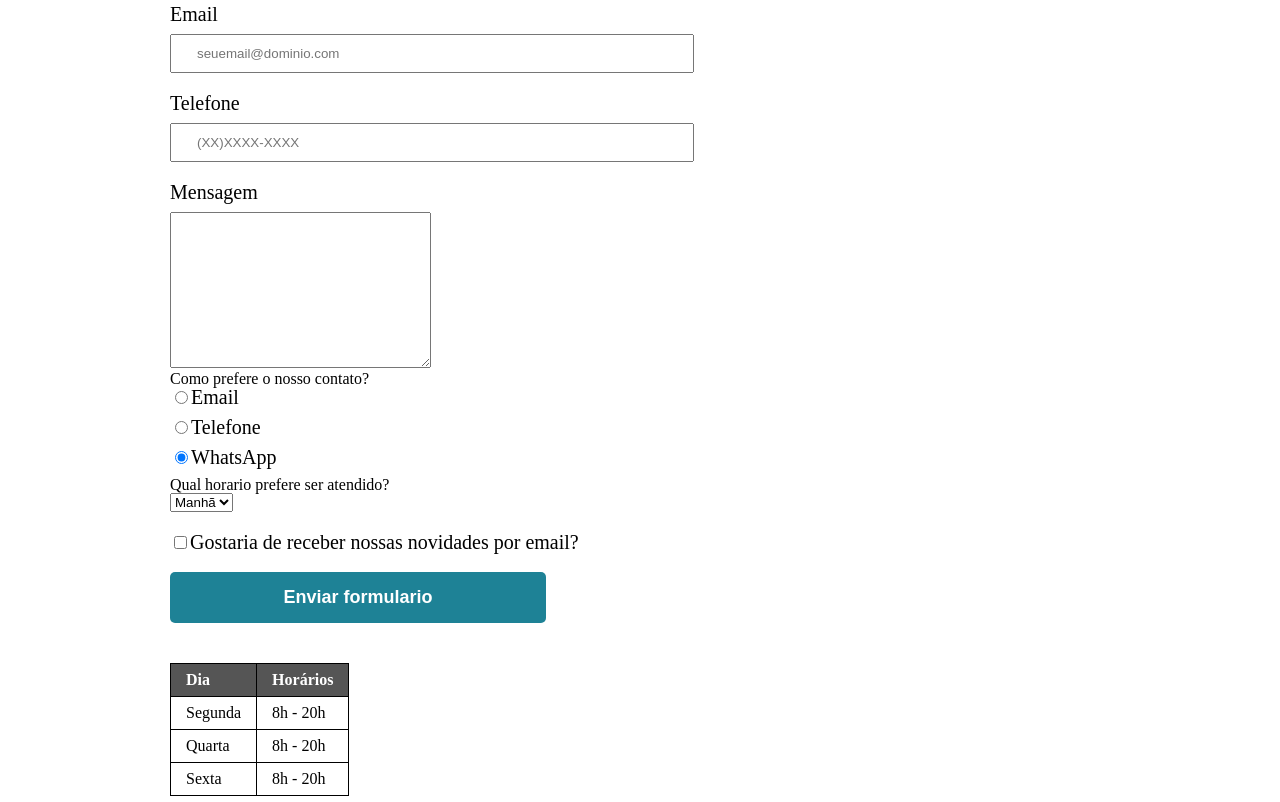
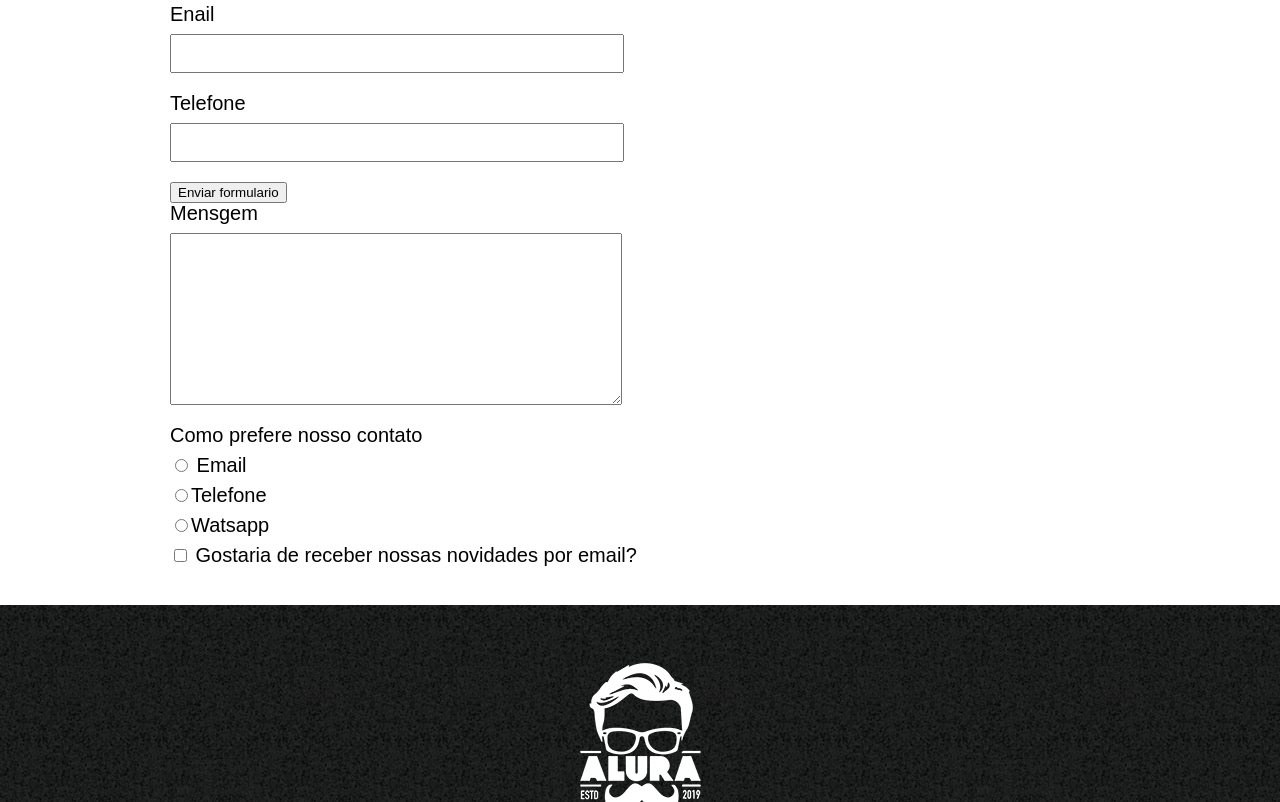
Before and after one commit to AnaNK9/A1, a plain HTML site: page contato.html in a window 1280 px wide. Shown: the part 418-1220 px from the top of the page. Drawn offline with Linux system fonts and the light colour scheme.

Commit message:
Add files via upload

```diff
--- a/contato.html
+++ b/contato.html
@@ -6,93 +6,61 @@
     <title>Contato - Barbearia Alura</title>
 
     <link rel="stylesheet" href="reset.css">
-    <link rel="stylesheet" href="produtos.css">
+    <link rel="stylesheet" href="./produtos.css">
 </head>
 
 <body>
     <header>
         <div class="caixa">
-          <h1><img src="logo.png" alt="cara de barba"></h1>
+            <h1><img src="./logo.png"></h1>
 
-<nav>
-    <ul>
-        <li class="itens"><a href="index.html">Home</a></li>
-        <li class="itens"><a href="produtos.html">Produtos</a></li>
-        <li class="itens"><a href="contato.html">Contato</a></li>
-    </ul>
-</nav>
-
-      </div>
+            <nav>
+                <ul>
+                    <li><a href="index.html">Home</a></li>
+                    <li><a href="produtos.html">Produtos</a></li>
+                    <li><a href="contato.html">Contato</a></li>
+                </ul>
+            </nav>
+        </div>
     </header>
 
-<main>
-    <form action="">
-         <label for="nomesobrenome">Nome e sobrenome</label>
-         <input type="text" id="nomesobrenome" class="input-padrao" required>
+    <main>
+        <form>
+            <label for="nomesobrenome">Nome e sobrenome</label>
+            <input type="text" id="nomesobrenome" class="input-padrao">
+            <label for="email">Enail</label>
+            <input type="text" id="email" class="input-padrao" >
+            <label for="telefone">Telefone</label>
+            <input type="text" id="telefone" class="input-padrao">
+            <input type="submit" value="Enviar formulario">
 
-         <label for="email">Email</label>
-         <input type="text" id="email" class="input-padrao" required placeholder="seuemail@dominio.com">
+            <label for="mensagem">Mensgem</label>
+            <textarea name="mensagem" id="mensagem" cols="60" rows="10" class="input-padrao"></textarea>
 
-         <label for="telefone">Telefone</label>
-         <input type="text" id="telefone" class="input-padrao" required placeholder="(XX)XXXX-XXXX">
+            <div>
+                <p>Como prefere nosso contato</p>
+                <label for="radio-email"><input type="radio" name="contato" value="email" id="radio-email"> Email</label>
 
-         <label for="mensagem"> Mensagem </label>
-         <textarea name="" id="mensagem" cols="30" rows="10"></textarea>
 
-    <div>
-        <fieldset>
-             <legend>Como prefere o nosso contato?</legend>
+                <label for="radio-telefone"><input type="radio" name="contato" value="radio-telefone" id="radio-telefone">Telefone</label>
 
-             <label for="radio-email"><input type="radio" name="contato" value="email" id="radio-email">Email</label>
 
-             <label for="radio-telefone"><input type="radio" name="contato" value="telefone" id="radio-telefone">Telefone</label>
+                <label for="radio-whatsapp"> <input type="radio" name="contato" value="radio-email" id="radio-whatsapp">Watsapp</label>
 
-             <label for="radio-whatsapp"><input type="radio" name="contato" value="whatsapp" id="radio-whatsapp" checked>WhatsApp</label>
-        </fieldset>
+            </div>
 
-        <fieldset>
-             <legend>Qual horario prefere ser atendido?</legend>
-                    <select name="" id="">
-                        <option value="">Manhã</option>
-                        <option value="">Tarde</option>
-                        <option value="">Noite</option>
-                    </select>
-        </fieldset>
+            <label class="checkbox"><input type="checkbox"> Gostaria de receber nossas novidades por email?</label>
 
-             <label class="checkbox"><input type="checkbox">Gostaria de receber nossas novidades por email?</label>
-    </div>
 
-         <input type="submit" value="Enviar formulario" class="enviar">
 
-    </form>
-    <table>
 
-    <thead>
-        <tr>
-            <td>Dia</td>
-            <td>Horários</td>
-        </tr>
-    </thead>
 
-    <tbody>
-        <tr>
-            <td>Segunda</td>
-            <td>8h - 20h</td>
-        </tr>
 
-        <tr>
-            <td>Quarta</td>
-            <td>8h - 20h</td>
-        </tr>
 
-        <tr>
-            <td>Sexta</td>
-            <td>8h - 20h</td>
-        </tr>
-    </tbody>
 
-    </table>
-</main>
+        </form>
+
+    </main>
 
     <footer>
         <img src="logo-branco.png">
--- a/produtos.css
+++ b/produtos.css
@@ -1,3 +1,7 @@
+body{
+	font-family: 'Montserrat', sans-serif;
+}
+
 header {
 	background: #BBBBBB;
 	padding: 20px 0;
@@ -78,6 +82,29 @@ nav a:hover {
 	margin-top: 10px;
 }
 
+.mapa{
+	padding: 3em 0;
+}
+
+.mapa p{
+	margin: 0 0 2em;
+	text-align: center;
+}
+
+.conteudo-beneficios{
+	width: 640px;
+	margin: 0 auto;
+}
+
+.lista-beneficios{
+	width: 40%;
+}
+
+.video{
+	width: 560px;
+	margin: 1em auto;
+}
+
 footer {
 	text-align: center;
 	background: url("bg.jpg");
@@ -104,70 +131,38 @@ form label, form p{
 .input-padrao{
 	display: block;
 	margin: 0 0 20px;
-	padding: 10px 25px;
-	width: 50%;
-
+	padding: 10px 200px;
+	width: 50px;
 }
-.checkbox{
+.checbox{
 	margin: 20px 0;
 }
-
-.enviar{
-    width: 40%;
-    padding: 15px 0;
-    background: rgb(30, 130, 150);
-    color: white;
-    font-weight: bold;
-    font-size: 18px;
-    border: none;
-    border-radius: 5px;
-    transition: 1s all;
-    cursor: pointer;
-}
-
-.enviar:hover{
-    background: rgb(23, 95, 109);
-	transform: scale(1.2);
-	/*transform: rotate(70deg);*/
-}
-
-table{
-	margin: 20px 0 40px;
-}
-
-thead{
-	background: #555555;
-	color: white;
-	font-weight: bold;
-}
-
-td{
-	border: 1px solid #000000;
-	padding: 8px 15px;
-}
-
 .banner{
 	width: 100%;
 }
-
 .titulo-principal{
 	text-align: center;
 	font-size: 2em;
 	margin: 0 0 1em;
+
 }
-
 .principal p{
 	margin: 0 0 1em;
 }
-
 .principal strong{
 	font-weight: bold;
 }
-
 .principal em{
 	font-style: italic;
 }
-
 .imagembeneficios{
 	width: 60%;
 }
+.utensilios{
+	width: 120px;
+	float: left;
+	margin: 0 20px 20px 0;
+}
+.titulo-principal{
+	clear: left;
+}
```
Also changed, not shown: index.html (+25 -10 lines).
